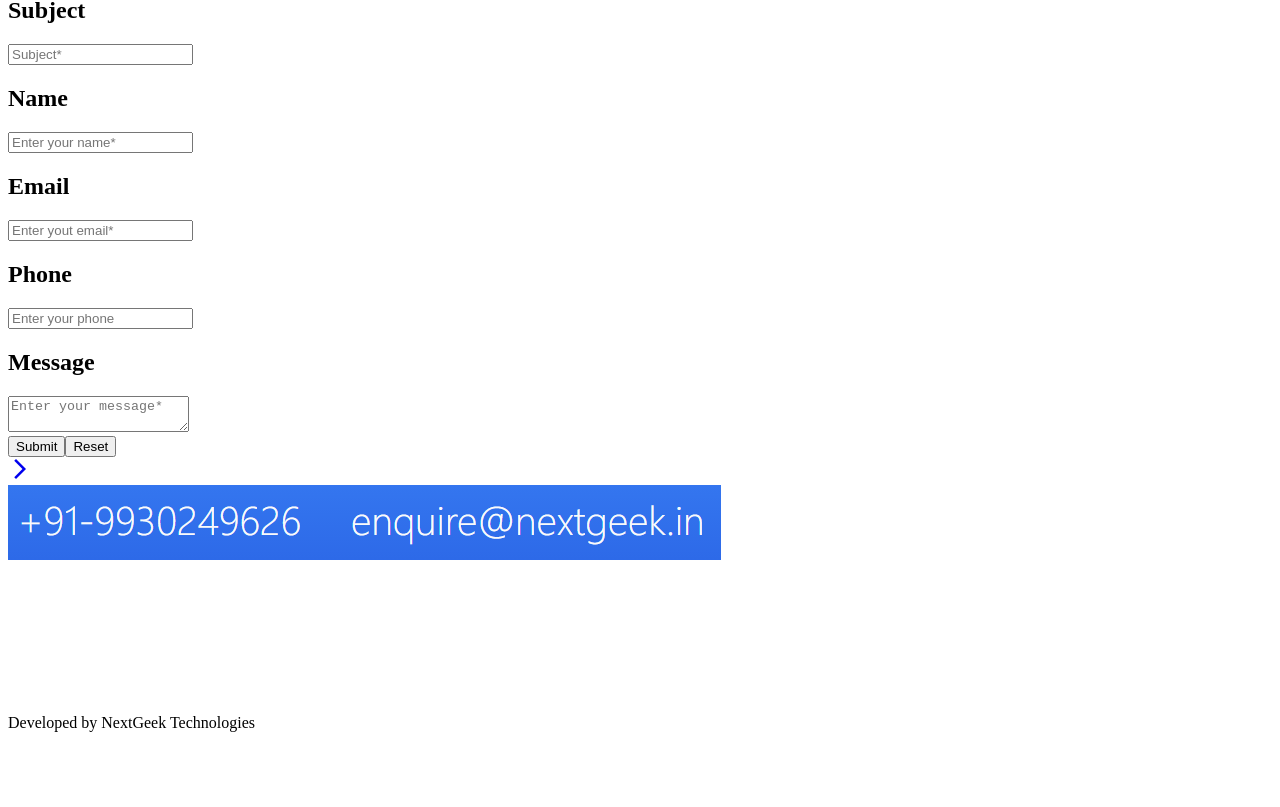
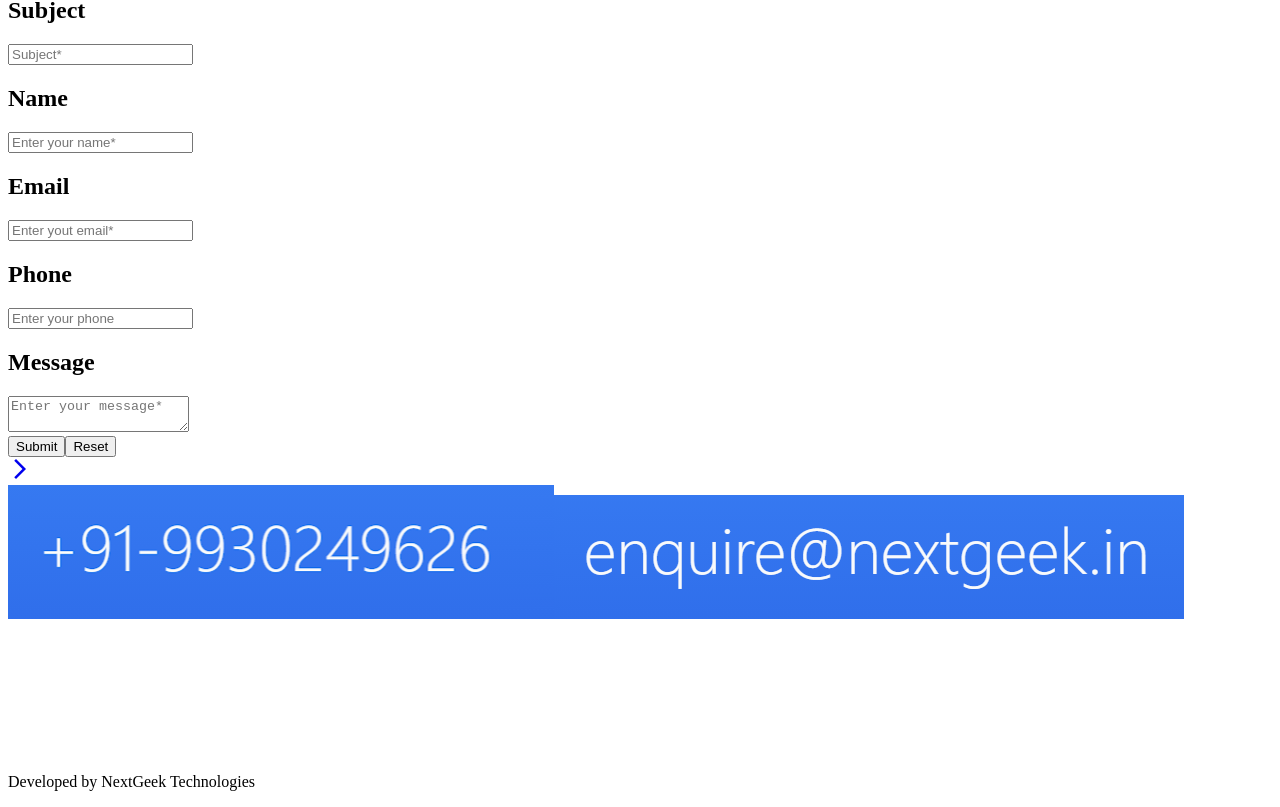
Before and after one commit to FadedController/next_geek, a Next.js app: page / in a window 1280 px wide. Shown: the part 6513-7320 px from the top of the page. Before the commit the page ends 7261 px from the top, so only its background shows below. Built offline with nearby package versions, Linux system fonts and the light colour scheme.

Commit message:
Split contact in 2 images

```diff
--- a/components/Footer/Footer.tsx
+++ b/components/Footer/Footer.tsx
@@ -5,10 +5,20 @@ const Footer: React.FC = () => {
     <div className="flex justify-center bg-gradient-to-b from-blue-500 to-blue-700">
       <div className="max-w-7xl w-full flex flex-col items-center py-8 px-5 space-y-2">
         <div className="flex items-center justify-items-center text-gray-50 font-light space-x-5">
-          <img
+          {/*<img
             src="/contactInfo.png"
             className="w-96"
             alt="contact information"
+          />*/}
+          <img
+            src="/contactNumber.png"
+            className="w-52"
+            alt="contact number"
+          />
+          <img
+            src="/contactMail.png"
+            className="w-52"
+            alt="contact number"
           />
         </div>
         <div className="flex items-center justify-items-center pb-1">
```
Also changed, not shown: public/contactMail.png (added), public/contactNumber.png (added).
